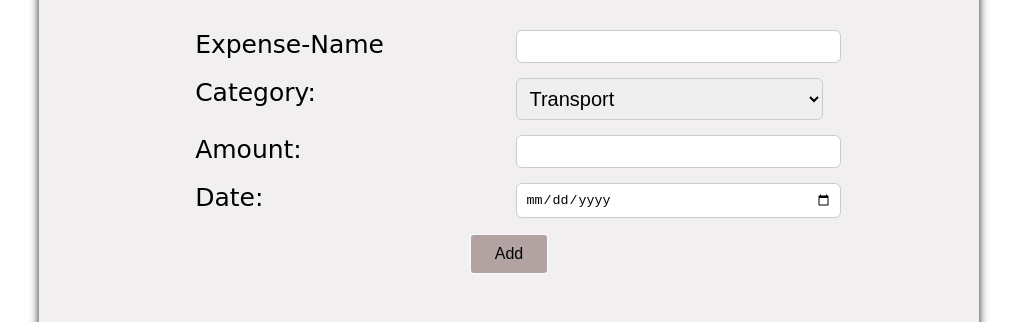
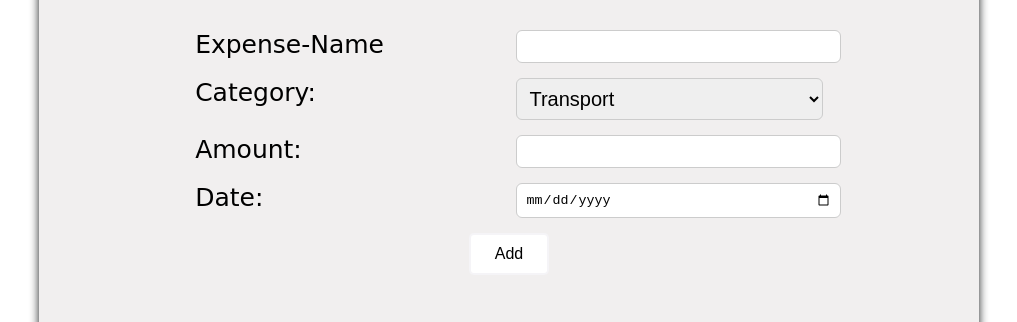
Before and after one commit to reshmayadav40/Expenses-Tracker, a plain HTML site: page index.html in a window 1280 px wide. In both pictures the pointer is over the button "Add". Shown: the part 170-492 px from the top of the page, without its empty margins (131-1148 px from the left). Drawn offline with Linux system fonts and the light colour scheme.

Commit message:
Update style.css

```diff
--- a/style.css
+++ b/style.css
@@ -136,7 +136,7 @@ th, td {
 }
 
 #add-btn:hover, .clearall button:hover {
-    background-color: rgb(178, 162, 162);
+    background-color: white;
 }
 
 @media (max-width: 600px) {
```
